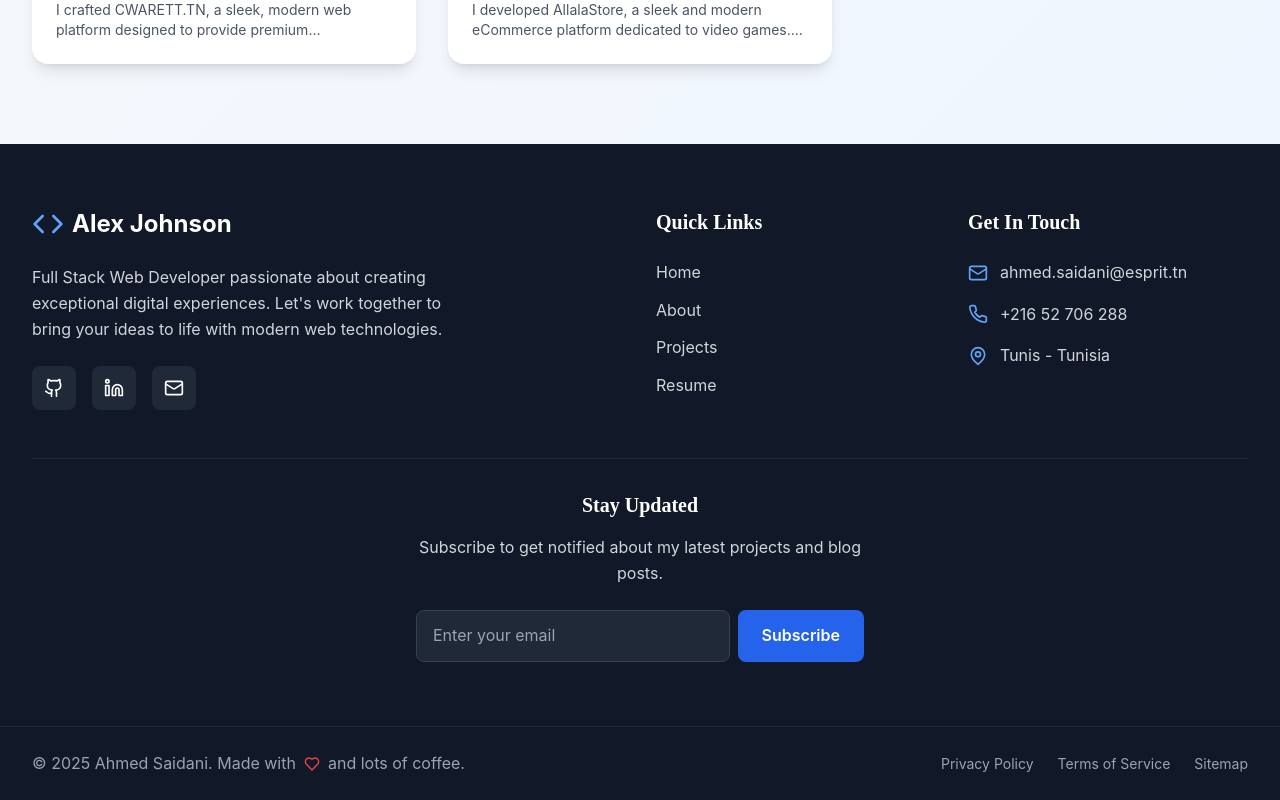
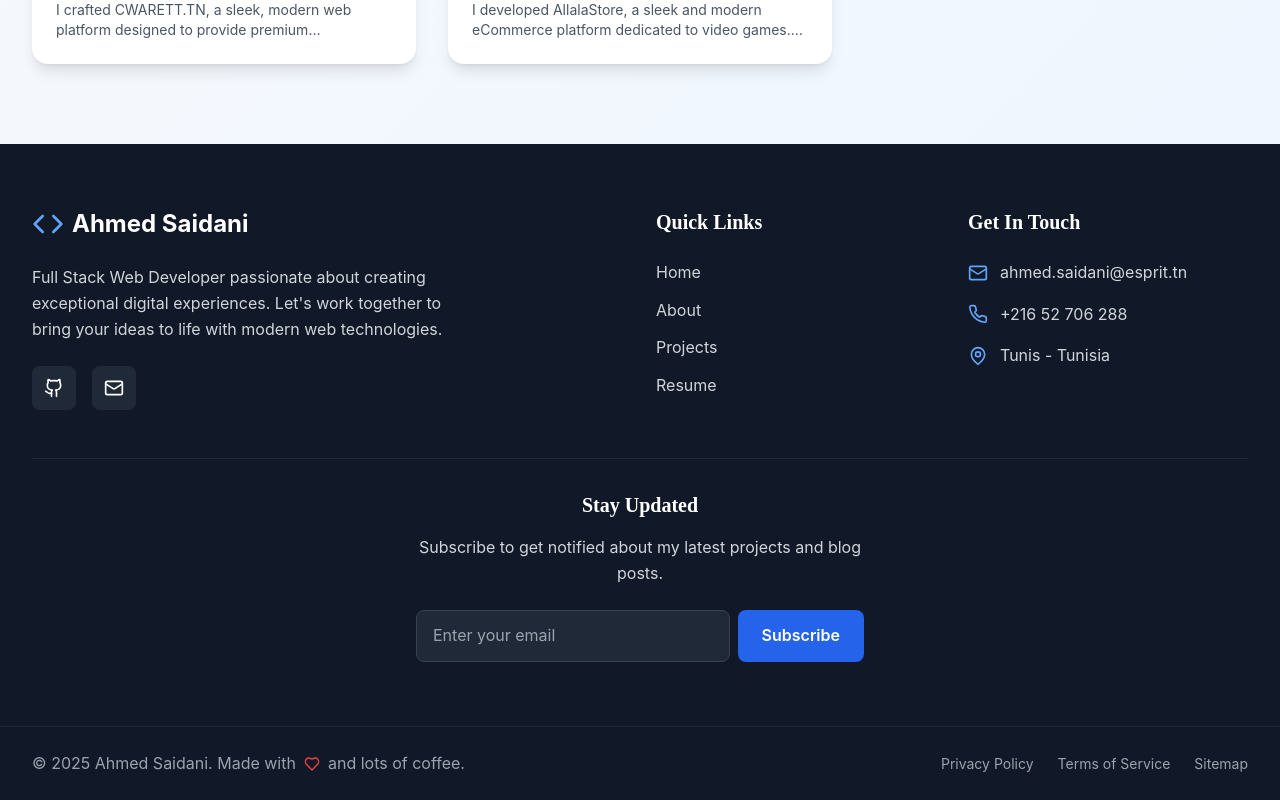
Before and after one commit to ahmedsaidani1/ahmedsaidani, a React (Vite) app: page / in a window 1280 px wide. Shown: the part 2725-3525 px from the top of the page. Built offline with nearby package versions, Linux system fonts and the light colour scheme.

Commit message:
Update Footer.tsx

```diff
--- a/src/components/Footer.tsx
+++ b/src/components/Footer.tsx
@@ -18,7 +18,7 @@ const Footer = () => {
           <div className="lg:col-span-2 space-y-6">
             <div className="flex items-center space-x-2">
               <Code className="h-8 w-8 text-blue-400" />
-              <span className="font-bold text-2xl">Alex Johnson</span>
+              <span className="font-bold text-2xl">Ahmed Saidani</span>
             </div>
             <p className="text-gray-300 leading-relaxed max-w-md">
               Full Stack Web Developer passionate about creating exceptional digital experiences.
@@ -33,14 +33,7 @@ const Footer = () => {
               >
                 <Github className="h-5 w-5" />
               </a>
-              <a
-                href="https://linkedin.com"
-                target="_blank"
-                rel="noopener noreferrer"
-                className="p-3 bg-gray-800 rounded-lg hover:bg-blue-600 transition-all duration-300 hover:scale-110"
-              >
-                <Linkedin className="h-5 w-5" />
-              </a>
+
               <a
                 href="mailto:alex@example.com"
                 className="p-3 bg-gray-800 rounded-lg hover:bg-blue-600 transition-all duration-300 hover:scale-110"
```
